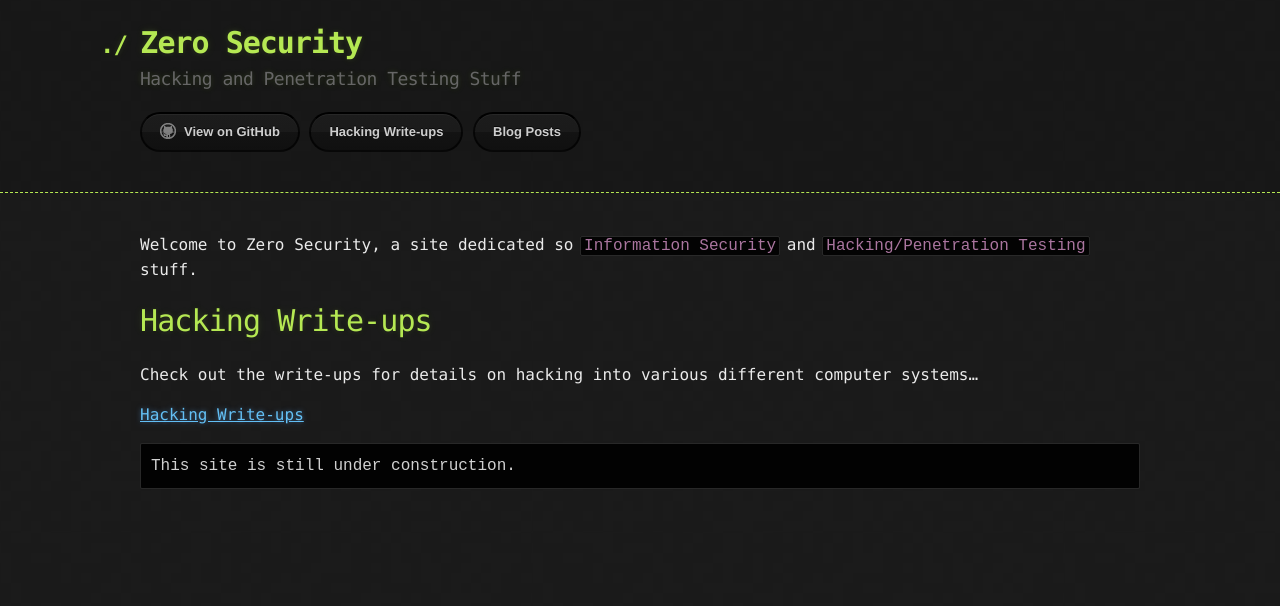
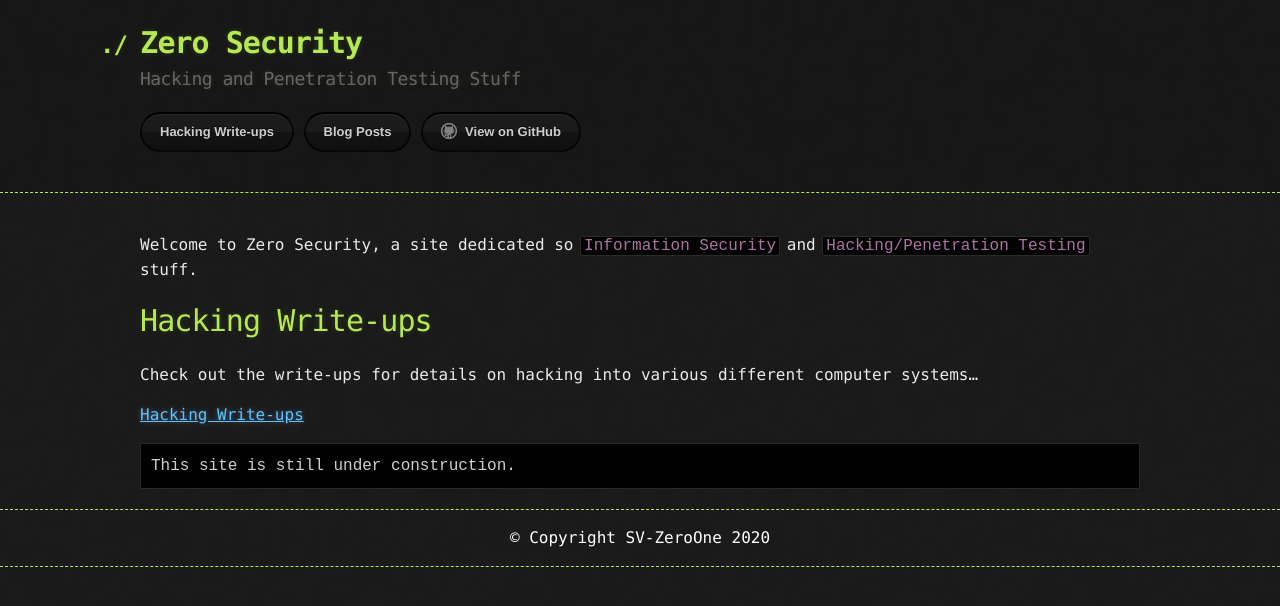
Before and after one commit to SV-ZeroOne/sv-zeroone.github.io, a Jekyll site: the page built from index.md, in a window 1280 px wide. Shown: the top 606 px of the page. Built offline with Jekyll 4.4.1, drawn with Linux system fonts in a browser that asks for light colours.

Commit message:
add footer and main blog page

```diff
--- /dev/null
+++ b/_includes/footer.html
@@ -0,0 +1,15 @@
+<style>
+    .footer {
+      left: 0;
+      bottom: 0;
+      width: 100%;
+      color: white;
+      text-align: center;
+    }
+</style>
+
+<footer class="footer">
+    <hr>
+        <p>&copy; Copyright SV-ZeroOne 2020</p>
+    <hr/>
+</footer>
--- a/_layouts/default.html
+++ b/_layouts/default.html
@@ -23,9 +23,9 @@
             <a href="{{ site.github.zip_url }}" class="btn">Download as .zip</a>
             <a href="{{ site.github.tar_url }}" class="btn">Download as .tar.gz</a>
           {% endif %}
+          <a href="{{'/writeups/main-writeups.html' | relative_url}}" class="btn">Hacking Write-ups</a>
+          <a href="{{'/blog/main-blog.html' | relative_url }}" class="btn">Blog Posts</a>
           <a href="{{ site.github.repository_url }}" class="btn btn-github"><span class="icon"></span>View on GitHub</a>
-          <a href="./writeups.html" class="btn">Hacking Write-ups</a>
-          <a href="#" class="btn">Blog Posts</a>
         </section>
       </div>
     </header>
@@ -47,4 +47,5 @@
       </script>
     {% endif %}
   </body>
+  {% include footer.html %}
 </html>
```
Also changed, not shown: _posts/2020-08-28-github-pages-and-jekyll.md (added, +7 -0 lines), blog/main-blog.md (added, +15 -0 lines), writeups/main-writeups.md (renamed from writeups.md, +1 -1 lines), index.md (line endings or trailing spaces).
